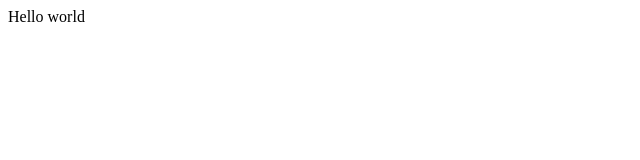
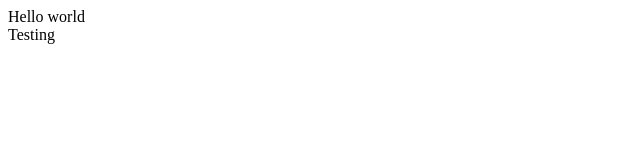
Before and after one commit to ErykBabayan/NIKE, a plain HTML site: page index.html in a window 1280 px wide. Shown: the full height of the page, 0-640 px from the left. Drawn offline with Linux system fonts and the light colour scheme.

Commit message:
Update index.html

```diff
--- a/index.html
+++ b/index.html
@@ -8,5 +8,6 @@
 	</head>
 	<body>
 		<div>Hello world</div>
+		<div>Testing<div>
 	</body>
 </html>
```
